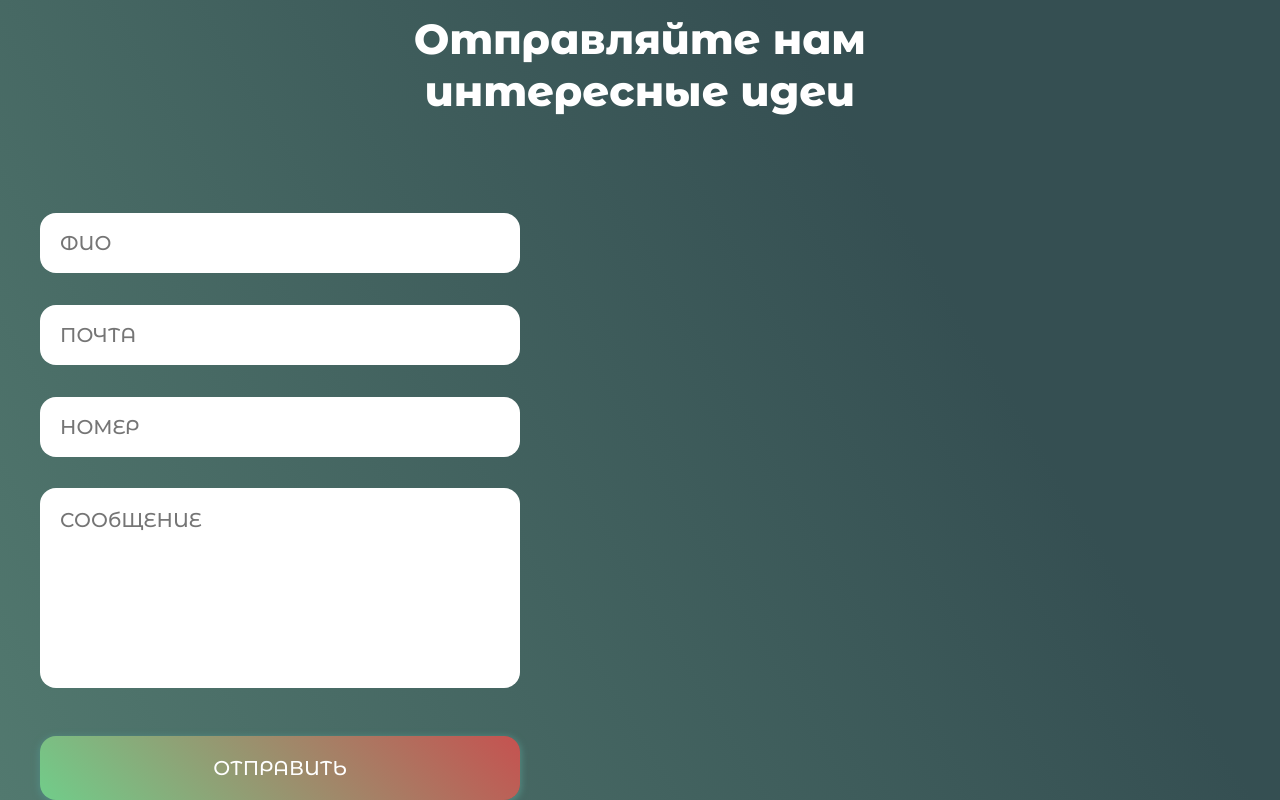
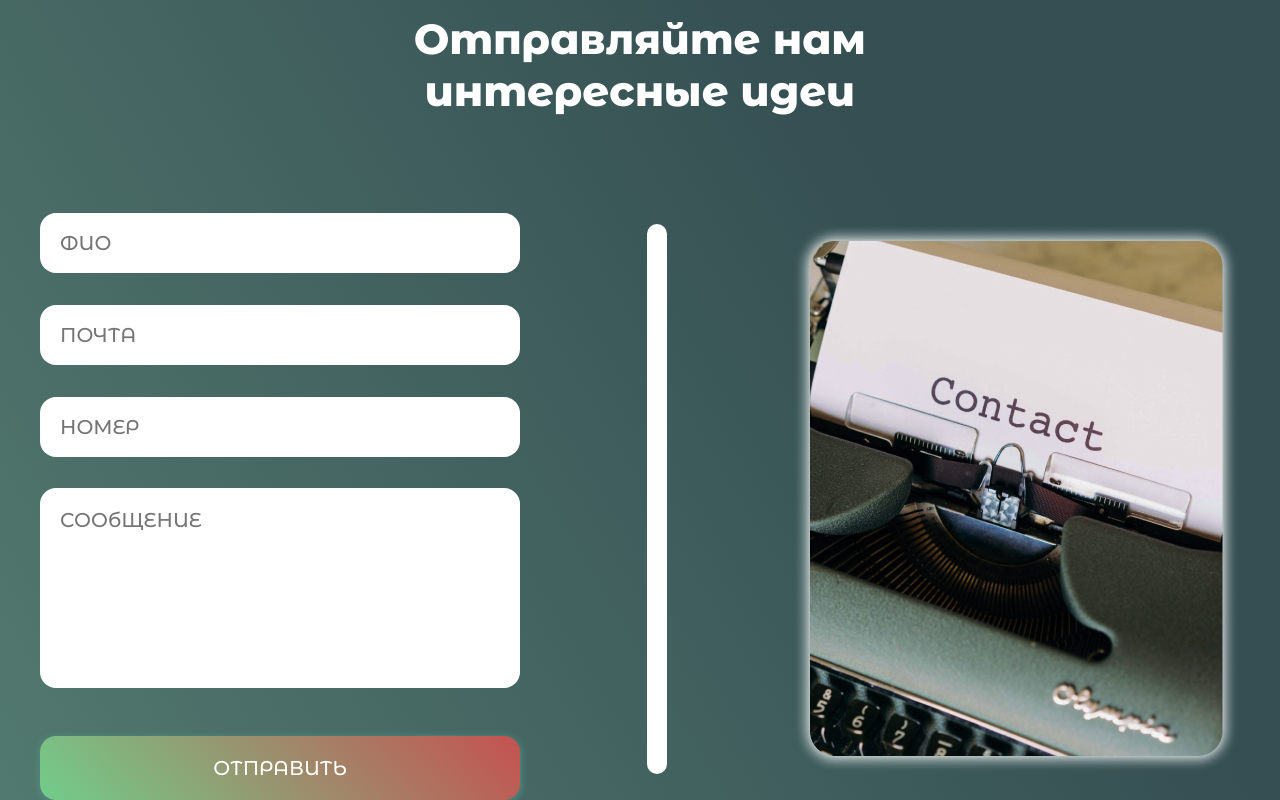
Before and after one commit to Airtribunal/just-games, a React (Create React App) app: page / in a window 1280 px wide. Shown: the part 1469-2269 px from the top of the page. Built offline with nearby package versions, Linux system fonts and the light colour scheme.

Commit message:
improved contact bar

```diff
--- a/src/components/Contact.jsx
+++ b/src/components/Contact.jsx
@@ -1,4 +1,5 @@
 import React from "react";
+import rectangle from "../images/Rectangle 15.png";
 
 function Contact() {
   return (
@@ -13,6 +14,8 @@ function Contact() {
             <textarea name="" placeholder="СООбЩЕНИЕ"></textarea>
             <button onClick={(e) => e.preventDefault()} className="submit-button">отправить</button>
           </form>
+          <div className="rectangle"></div>
+          <img src={rectangle}></img>
         </div>
       </div>
     </section>
--- a/src/index.css
+++ b/src/index.css
@@ -226,6 +226,7 @@ textarea {
   margin-top: 50px;
   display: flex;
   align-items: center;
+  justify-content: space-between;
 }
 
 .contact-form input {
@@ -279,3 +280,12 @@ textarea {
 .submit-button:hover {
   color: #000;
 }
+
+.rectangle
+{
+  width: 20px;
+  color: #fff;
+  height: 550px;
+  background-color: #fff;
+  border-radius: 12px;
+}
```
Also changed, not shown: src/images/Rectangle 15.png (added).
